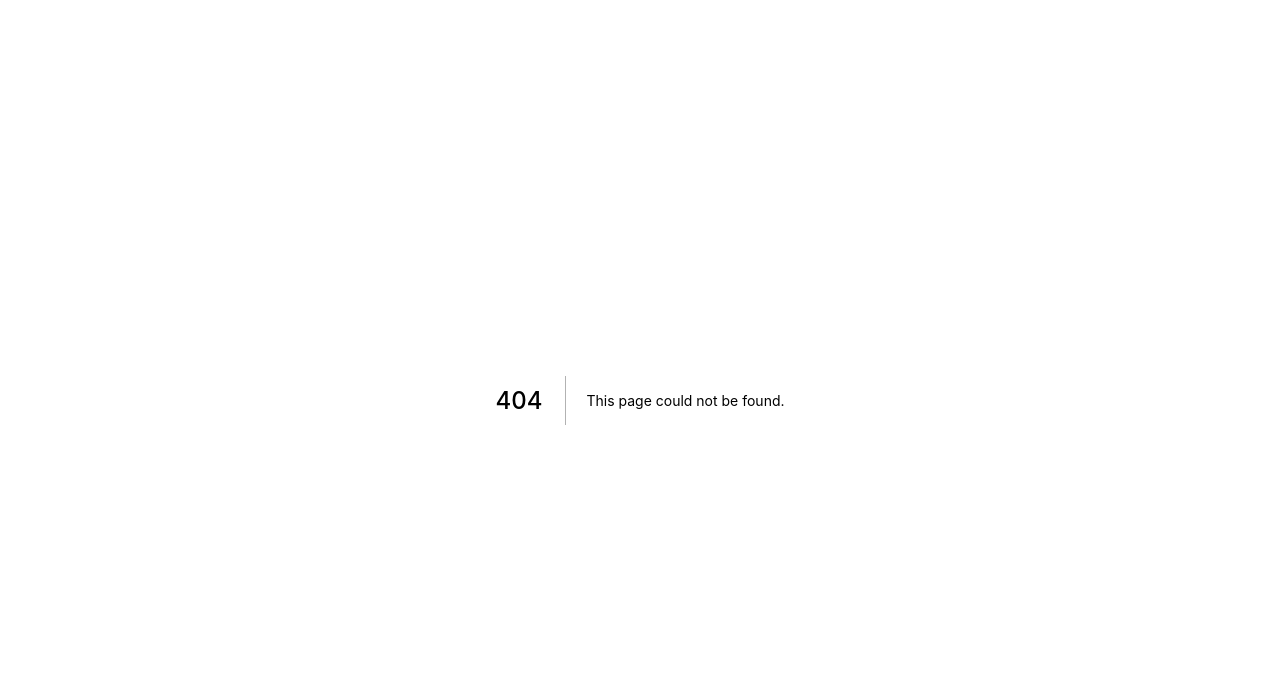
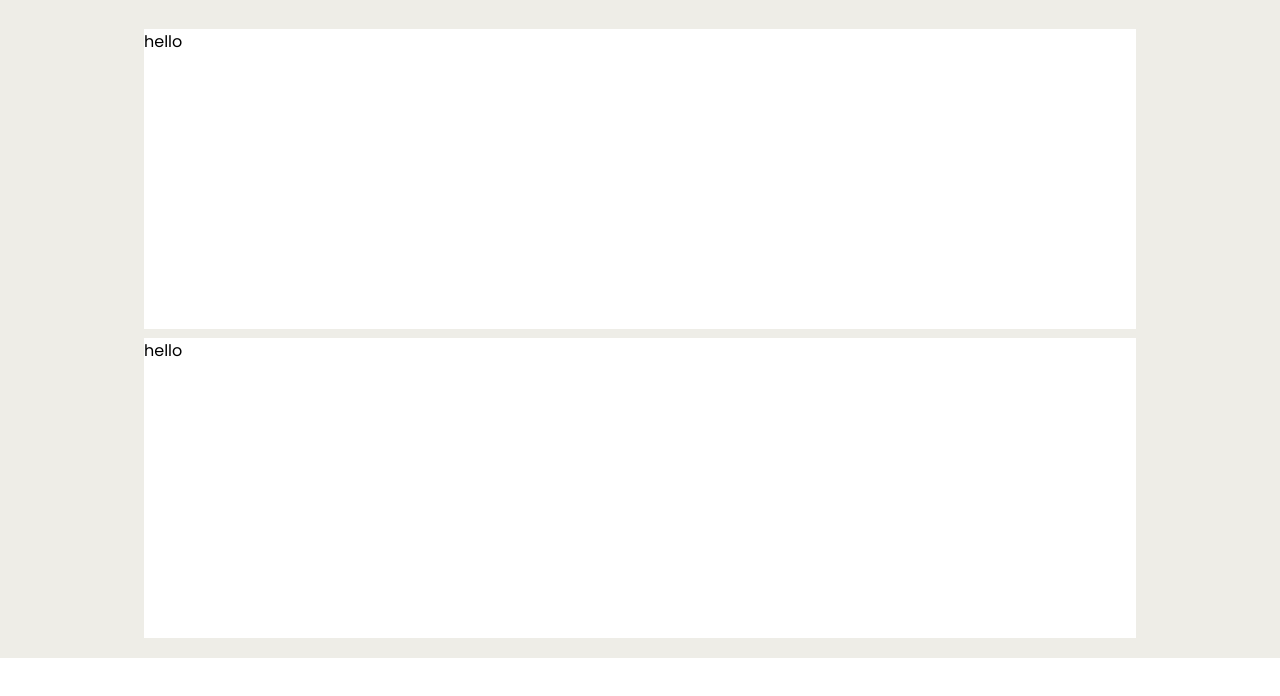
Before and after one commit to dragg54/ecommerce-store, a Next.js app: page /Cart in a window 1280 px wide. Before the commit this address had no page. Shown: the top 696 px of the page. Built offline with nearby package versions, Linux system fonts and the light colour scheme.

Commit message:
initial commit

```diff
--- a/component/Section/NewProductSection/index.js
+++ b/component/Section/NewProductSection/index.js
@@ -23,14 +23,14 @@ function NewProduct() {
       <Header>NEW PRODUCT</Header>
       <NewProductSection>
         <NewProductImageContainer>
-          <Image src={New} width={600} height={700} alt="img" />
+          <Image src={New} width={700} height={900} alt="img" />
           <NewInContainer>
             <NewInCaption>NEW IN</NewInCaption>
           </NewInContainer>
           <NewProductName>bleak</NewProductName>
         </NewProductImageContainer>
         <NewProducImgDecrContainer>
-          <Image src={Coco} width={450} height={400} />
+          <Image src={Coco} width={550} height={700} />
           <DescrContainer>
             <DescrHeader>DESCRIPTION</DescrHeader>
             <Desc>
--- /dev/null
+++ b/pages/Cart/StyledCartSection.js
@@ -0,0 +1,18 @@
+import styled  from "styled-components";
+
+export const CartContainer = styled.div`
+    display: flex;
+    flex-direction: column;
+    padding: 20px;
+    background-color: white;
+    align-items: center;
+    justify-content: space-between;
+    background-color: #EEEDE7;
+`
+
+export const CartProductsContainer = styled.div`
+    width: 80%;
+    height: 300px;
+    margin-top: 9px;
+    background-color: white;
+`
--- /dev/null
+++ b/pages/Cart/index.js
@@ -0,0 +1,22 @@
+import React, {useState, useEffect} from 'react'
+import { CartContainer, CartProductsContainer } from './StyledCartSection'
+
+function Cart() {
+    const[cartProducts, setCartProducts] = useState([])
+    useEffect(()=>{
+        const cartProducts = JSON.parse(localStorage.getItem("storedProducts"))
+        if(cartProducts){
+            setCartProducts(cartProducts)
+        }
+    },[])
+
+    console.log(cartProducts)
+  return (
+    <CartContainer>
+        <CartProductsContainer>hello</CartProductsContainer>
+        <CartProductsContainer>hello</CartProductsContainer>
+    </CartContainer>
+  )
+}
+
+export default Cart
--- a/styles/globals.css
+++ b/styles/globals.css
@@ -5,6 +5,7 @@ body {
   padding: 0;
   margin: 0;
   font-family: 'Poppins', sans-serif;
+
 }
 
 a {
```
Also changed, not shown: assets/images/gadgets.jpg (added).
